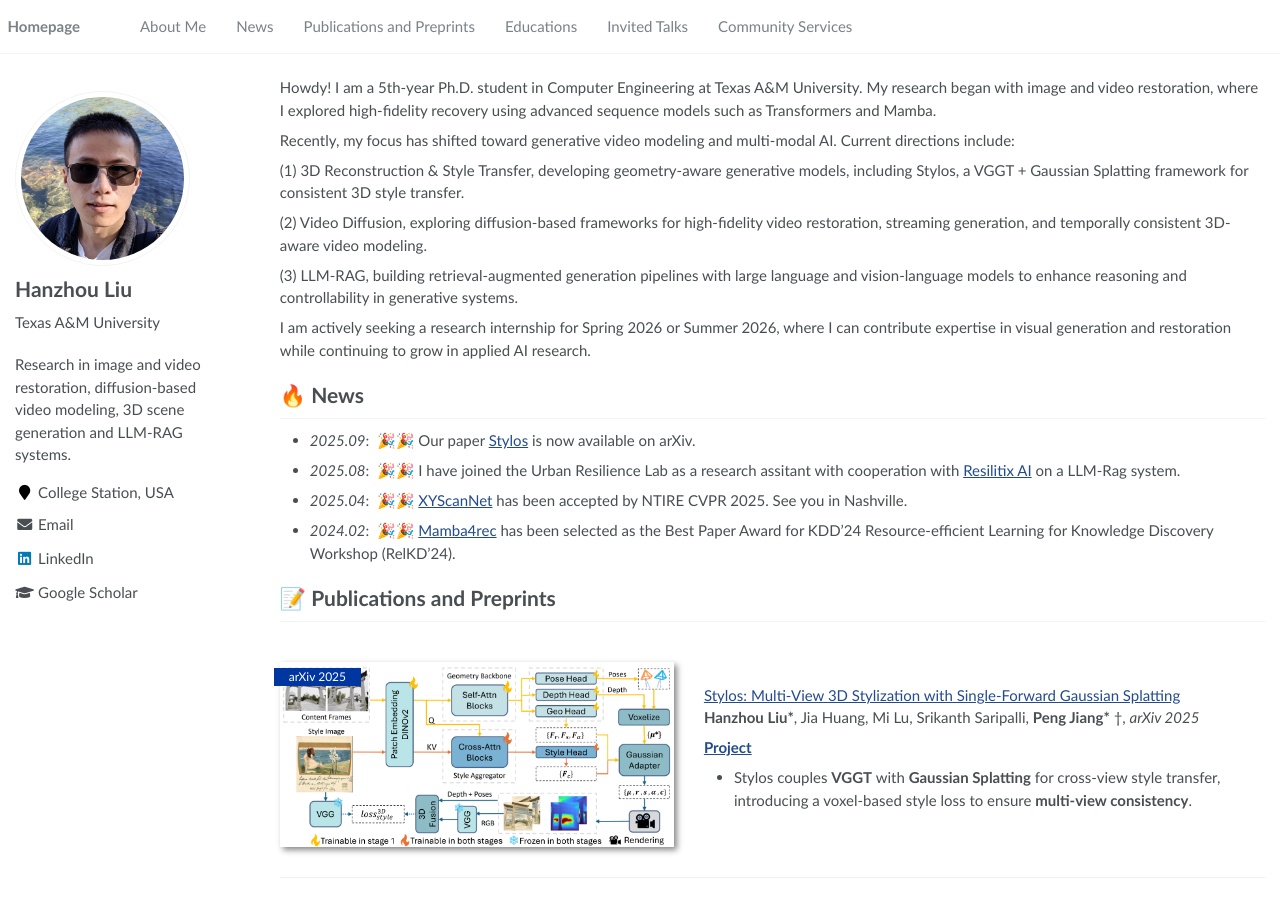
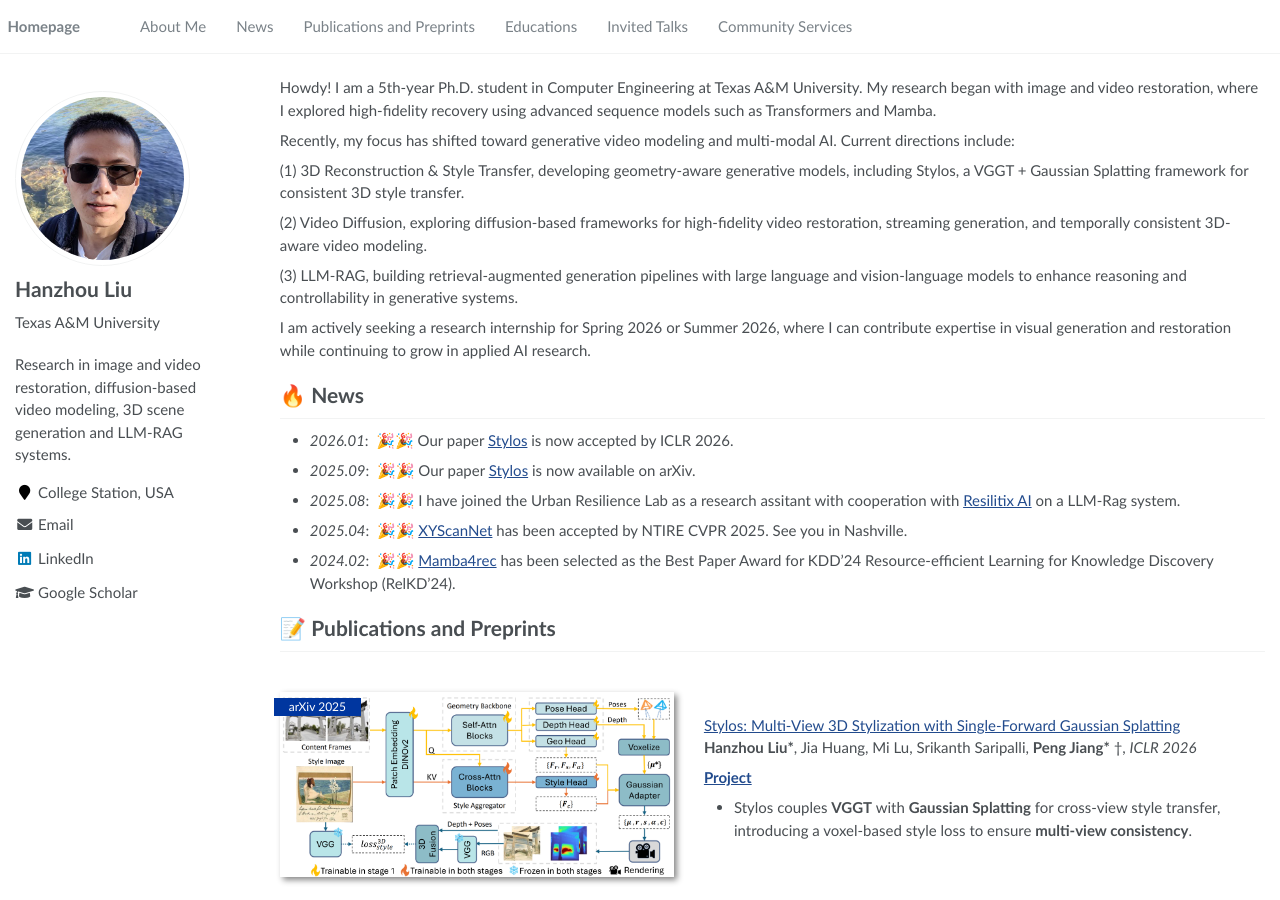
Before and after one commit to HanzhouLiu/hanzhouliu.github.io, a Jekyll site: the page built from _pages/about.md, in a window 1280 px wide and 900 px high. Built offline with Jekyll 4.4.1, drawn with Linux system fonts in a browser that asks for light colours.

Commit message:
added iclr 2026 to about me

```diff
--- a/_pages/about.md
+++ b/_pages/about.md
@@ -33,6 +33,7 @@ I am actively seeking a research internship for Spring 2026 or Summer 2026, wher
 -->
 
 # 🔥 News
+- *2026.01*: &nbsp;🎉🎉 Our paper [Stylos](https://arxiv.org/pdf/2509.26455) is now accepted by ICLR 2026.
 - *2025.09*: &nbsp;🎉🎉 Our paper [Stylos](https://arxiv.org/pdf/2509.26455) is now available on arXiv.
 - *2025.08*: &nbsp;🎉🎉 I have joined the Urban Resilience Lab as a research assitant with cooperation with [Resilitix AI](https://www.resilitix.ai/) on a LLM-Rag system.
 - *2025.04*: &nbsp;🎉🎉 [XYScanNet](https://openaccess.thecvf.com/content/CVPR2025W/NTIRE/papers/Liu_XYScanNet_A_State_Space_Model_for_Single_Image_Deblurring_CVPRW_2025_paper.pdf) has been accepted by NTIRE CVPR 2025. See you in Nashville.
@@ -44,9 +45,9 @@ I am actively seeking a research internship for Spring 2026 or Summer 2026, wher
 <div class='paper-box-text' markdown="1">
 
 [Stylos: Multi-View 3D Stylization with Single-Forward Gaussian Splatting](https://arxiv.org/abs/2509.26455)
-**Hanzhou Liu\***, Jia Huang, Mi Lu, Srikanth Saripalli, **Peng Jiang\*** †, *arXiv 2025*
+**Hanzhou Liu\***, Jia Huang, Mi Lu, Srikanth Saripalli, **Peng Jiang\*** †, *ICLR 2026*
 
-[**Project**](https://github.com/HanzhouLiu/Stylos) <strong><span class='show_paper_citations' data='DhtAFkwAAAAJ:Wp0gIr-vW9MC'></span></strong>
+[**Project**](https://github.com/HanzhouLiu/StylOS) <strong><span class='show_paper_citations' data='DhtAFkwAAAAJ:Wp0gIr-vW9MC'></span></strong>
 - Stylos couples **VGGT** with **Gaussian Splatting** for cross-view style transfer, introducing a voxel-based style loss to ensure **multi-view consistency**.
 
 </div>
```
